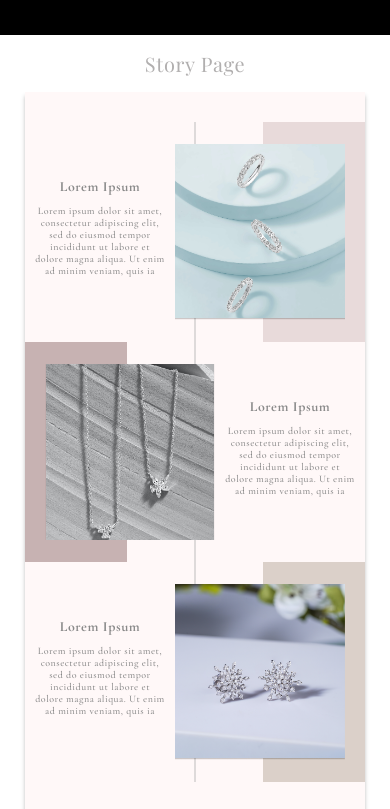
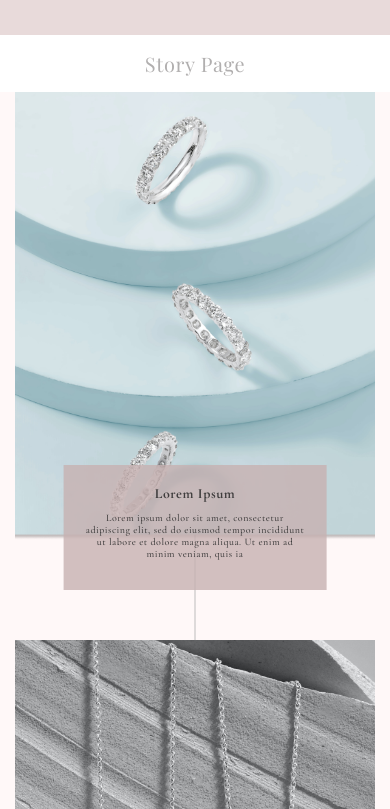
Before and after one commit to mounir788/Test-1, a plain HTML site: page story.html in a window 390 px wide. Shown: the top 809 px of the page. Drawn offline with nearby package versions, Linux system fonts and the light colour scheme; a web font is replaced by a local one.

Commit message:
Add files via upload

```diff
--- a/css/style.css
+++ b/css/style.css
@@ -908,41 +908,69 @@ footer {
     width: 190px;
     height: 41px;
   }
+  header .story-header {
+    background-color: var(--purple01);
+  }
   .story .container {
     padding-bottom: 50px;
+    margin: 0;
   }
   .story-cards {
-    padding-top: 30px;
-    margin-bottom: 30px;
+    padding-top: 0;
+    margin: 0 15px;
+  }
+  .story-cards .img {
+    height: 448px;
+    position: static;
+    transform: translate(0);
   }
   .story-cards::before {
     top: 30px;
-    height: calc(100% - 30px);
+    height: 90%;
+  }
+  .story-cards .content {
+    grid-template-columns: none;
+    position: relative;
   }
   .story-cards .content h2 {
     font-size: 14px;
+    color: #3f3d3d;
   }
-  .story-cards .content article {
-    margin: 0 30px 0 10px;
+  .story-cards .content article,
+  .story-cards .content:nth-child(2) article {
+    position: absolute;
+    left: 50%;
+    bottom: 50px;
+    transform: translateX(-50%);
+    width: 73%;
+    height: 125px;
+    padding: 20px;
+    display: grid;
+    place-content: center;
+    z-index: 5;
+  }
+  .story-cards .content:nth-child(1) article {
+    background: rgba(199, 178, 178, 0.8);
   }
   .story-cards .content:nth-child(2) article {
-    margin: 0 10px 0 30px;
+    background: rgba(232, 218, 218, 0.8);
+  }
+  .story-cards .content:nth-child(3) article {
+    background: rgba(219, 208, 201, 0.8);
   }
   .story-cards .content p {
     font-size: 10px;
     width: auto;
     margin: 10px 0;
+    color: #3f3d3d;
   }
-  /* .story-cards .img {
-    width: 170px;
-    height: 170px;
-  } */
   .story-card,
   .content:nth-child(2) .story-card {
-    height: 220px;
+    height: auto;
+    margin-bottom: 100px;
   }
   .story-card::before {
-    width: 60%;
+    display: none;
   }
   .story-cards .img {
     right: 12%;
@@ -964,12 +992,15 @@ footer {
   .story-grid {
     row-gap: 12px;
   }
-  .xxl {
-    height: 267px;
+  .story-grid div {
+    height: 340px;
+  }
+  .story-grid .xxl {
+    height: 355px;
   }
   .story-article {
-    width: 80%;
-    padding: 40px 0;
+    width: 85%;
+    padding: 30px 0;
   }
   .story-article h2 {
     font-size: 16px;
@@ -981,6 +1012,9 @@ footer {
   .story-article p,
   .story-article .btn-2 {
     font-size: 13px;
+  }
+  .story-footer {
+    background: var(--purple02);
   }
   .products .container {
     margin: 0;
--- a/story.html
+++ b/story.html
@@ -16,7 +16,7 @@
   <body>
     <!-- Start Header -->
     <header>
-      <div class="header-top"></div>
+      <div class="header-top story-header"></div>
       <p>Story Page</p>
     </header>
     <!-- End Header -->
@@ -130,7 +130,7 @@
       <!-- End Story Section -->
     </main>
     <!-- Start Footer -->
-    <footer>
+    <footer class="story-footer">
       <div class="footer-links">
         <a href="#">SHARE LOOKBOOK</a>
         <a href="#">OFFICIAL WEBSITE</a>
```
